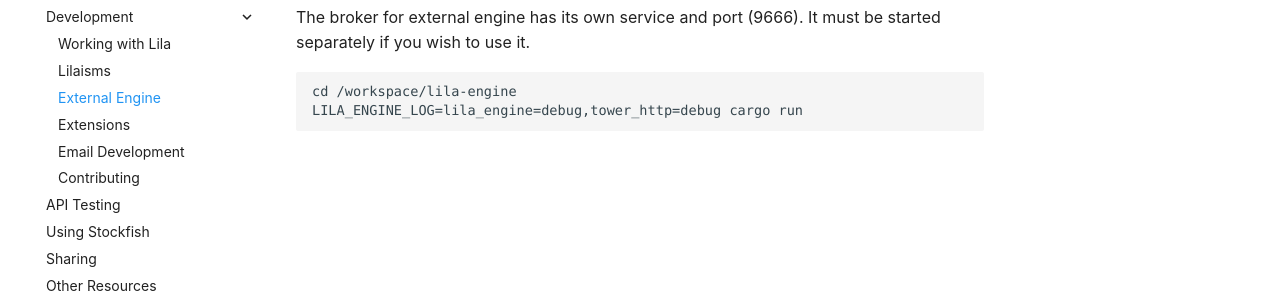
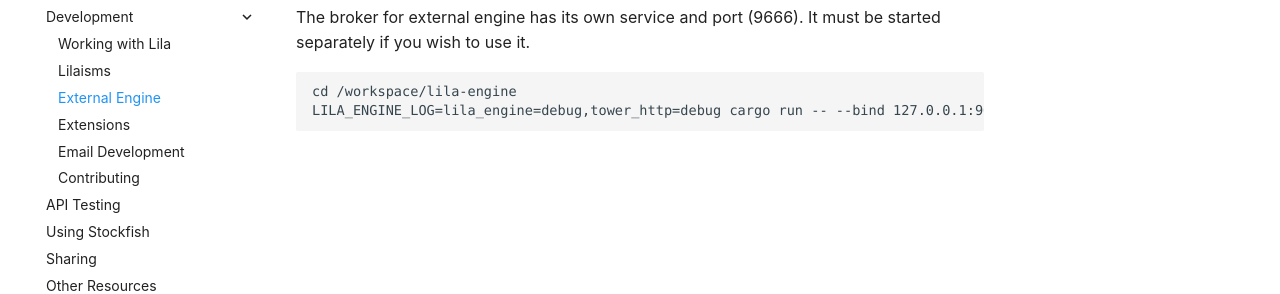
Before and after one commit to lichess-org/lila-gitpod, an MkDocs documentation site: the page built from docs/external-engine.md, in a window 1280 px wide. Shown: the part 175-469 px from the top of the page. Built offline with MkDocs 1.6.1 and Material for MkDocs 9.7.7, drawn with Linux system fonts in a browser that asks for light colours; comment, search, counter and statistics services are not loaded.

Commit message:
Update external-engine.md

````diff
--- a/docs/external-engine.md
+++ b/docs/external-engine.md
@@ -2,5 +2,5 @@ The broker for external engine has its own service and port (9666). It must be s
 
 ```
 cd /workspace/lila-engine
-LILA_ENGINE_LOG=lila_engine=debug,tower_http=debug cargo run
+LILA_ENGINE_LOG=lila_engine=debug,tower_http=debug cargo run -- --bind 127.0.0.1:9666
 ```
````
